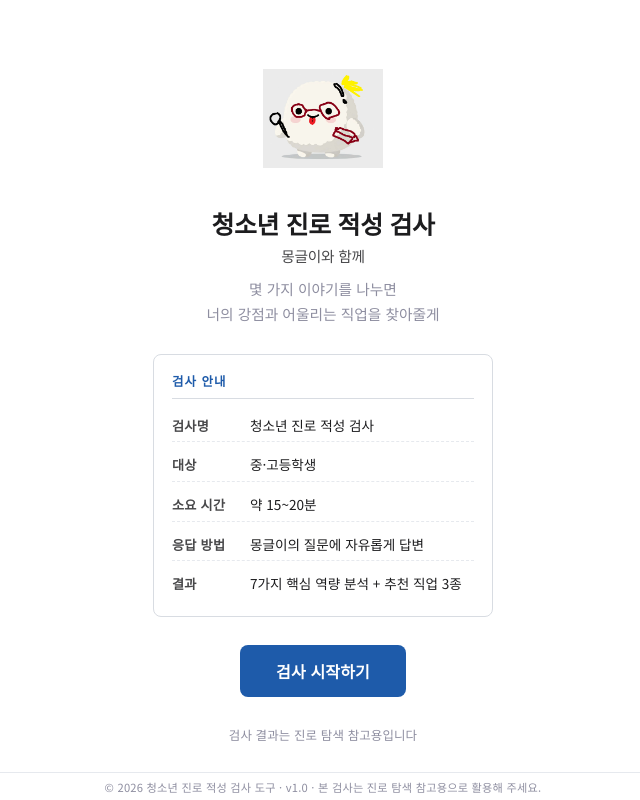
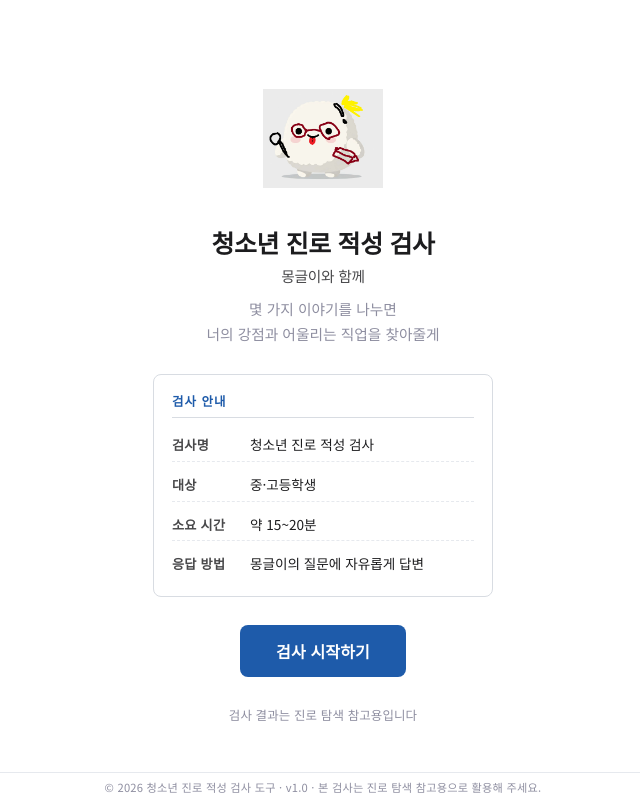
Before and after one commit to dlsanr0111/mongul, a plain HTML site: page main.html in a window 1280 px wide. Shown: the whole page, without its empty margins (317-957 px from the left). Drawn offline with nearby package versions, Linux system fonts and the light colour scheme.

Commit message:
검사 안내 결과 항목 제거

```diff
--- a/main.html
+++ b/main.html
@@ -38,7 +38,6 @@
         <div class="meta-row"><dt>대상</dt><dd>중·고등학생</dd></div>
         <div class="meta-row"><dt>소요 시간</dt><dd>약 15~20분</dd></div>
         <div class="meta-row"><dt>응답 방법</dt><dd>몽글이의 질문에 자유롭게 답변</dd></div>
-        <div class="meta-row"><dt>결과</dt><dd>7가지 핵심 역량 분석 + 추천 직업 3종</dd></div>
       </dl>
 
       <button id="btn-start" class="btn-start">검사 시작하기</button>
```
